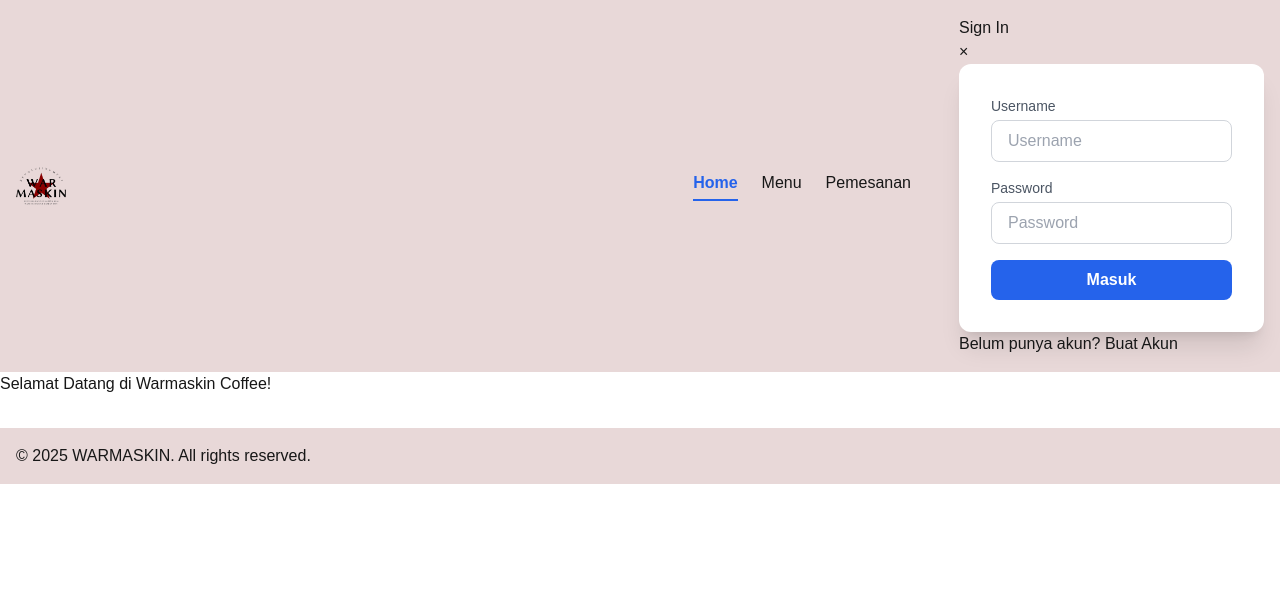
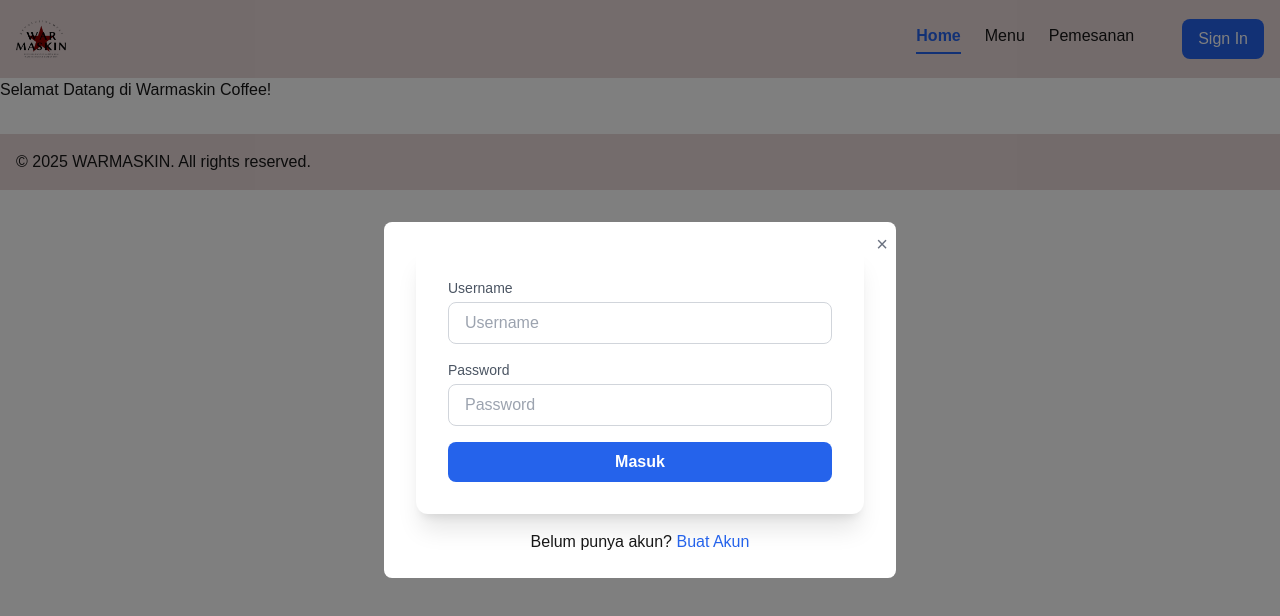
Before and after one commit to akmalghandi20/lagrande-pbs, a Next.js app in the folder frontend/: page / in a window 1280 px wide. Both pictures are taken after a click on the button "Sign In". Shown: the top 616 px of the page. Built offline with nearby package versions, Linux system fonts and the light colour scheme.

Commit message:
dayan: menambahkan css pada form signin.tsx

```diff
--- a/frontend/component/signin.tsx
+++ b/frontend/component/signin.tsx
@@ -44,40 +44,60 @@ export default function SignIn() {
   }
 
   return (
-    <div>
+    <div className="relative">
       {isLoggedIn ? (
-            <div>
-                <span>
+        <div className="flex items-center space-x-4">
+          <span className="text-gray-800 font-semibold">
             {role === "admin" ? `Halo Admin ${username}` : `Halo, ${username}`}
           </span>
           <button
             onClick={handleLogout}
+            className="bg-red-500 text-white px-4 py-2 rounded-lg hover:bg-red-600"
           >
             Logout
           </button>
         </div>
-
       ) : (
         <>
-        <button onClick={() => setShowModal(true)}>Sign In</button>
+          <button
+            onClick={() => setShowModal(true)}
+            className="bg-blue-600 text-white px-4 py-2 rounded-lg hover:bg-blue-700"
+          >
+            Sign In
+          </button>
           {showModal && (
-          <div>
-            <div>
-              <button onClick={() => setShowModal(false)}>&times;</button>
+            <div className="fixed inset-0 bg-black bg-opacity-50 flex items-center justify-center z-50">
+              <div
+                className="bg-white rounded-lg p-6 w-full max-w-lg relative"
+                onClick={(e) => e.stopPropagation()}
+              >
+                <button
+                  onClick={() => setShowModal(false)}
+                  className="absolute top-2 right-2 text-gray-500 hover:text-gray-700 text-xl"
+                >
+                  &times;
+                </button>
                 {showSignUp ? (
                   <>
                     <SignUpForm onSignUp={handleSignUp} />
-                  <p>
+                    <p className="mt-4 text-center">
                       Sudah punya akun?{" "}
-                    <button onClick={() => setShowSignUp(false)}>Masuk</button>
+                      <button
+                        onClick={() => setShowSignUp(false)}
+                        className="text-blue-600 hover:underline"
+                      >
+                        Masuk
+                      </button>
                     </p>
                   </>
                 ) : (
                   <>
                     <LoginForm onLogin={handleLogin} />
-                  <p>
+                    <p className="mt-4 text-center">
                       Belum punya akun?{" "}
-                    <button onClick={() => setShowSignUp(true)}>
+                      <button onClick={() => setShowSignUp(true)}
+                        className="text-blue-600 hover:underline"
+                        >
                         Buat Akun
                       </button>
                     </p>
```
Lines whose indentation alone changed are shown as unchanged.
